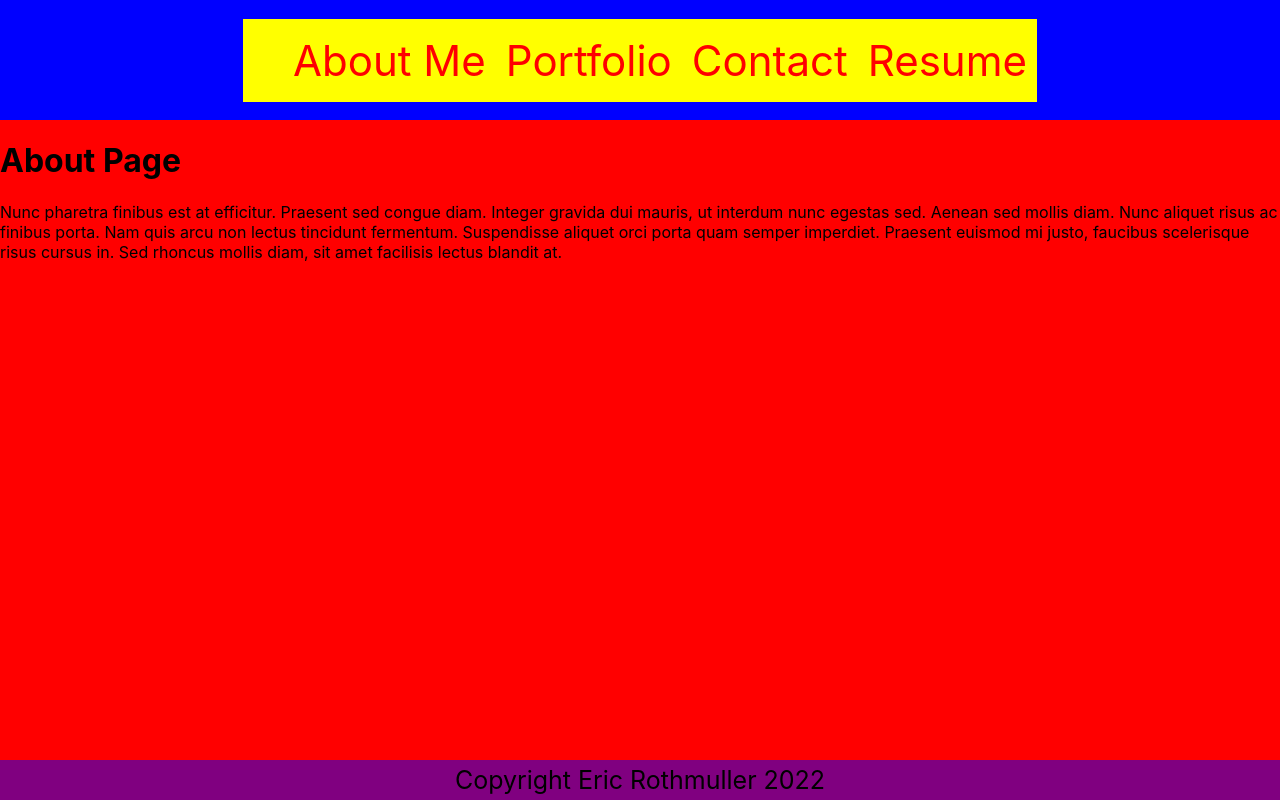
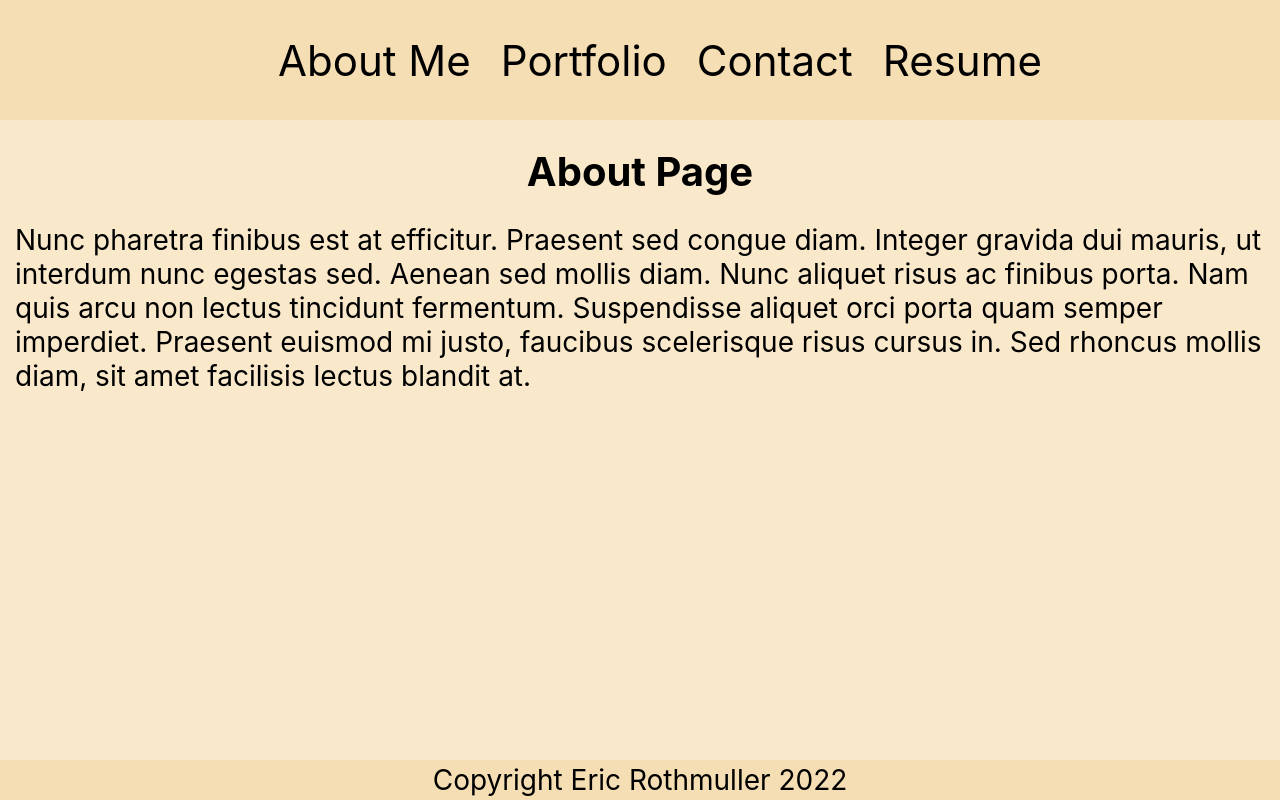
Before and after one commit to ericrothmuller/My-Portfolio, a React (Create React App) app: page / in a window 1280 px wide. Built offline with nearby package versions, Linux system fonts and the light colour scheme.

Commit message:
Added background-color stylings and some spacing stylings

```diff
--- a/src/Style.css
+++ b/src/Style.css
@@ -1,9 +1,21 @@
 h1 {
   color: black;
+  padding-left: 15px;
+  padding-right: 15px;
+  text-align: center;
+  font-size: 40px;
+}
+
+p {
+  margin: 0px;
+  padding: 0px;
+  padding-left: 15px;
+  padding-right: 15px;
+  font-size: 28px;
 }
 
 .main-page-body {
-  background-color: red;
+  background-color: rgb(249, 232, 202);
   height: 95vh;
   display: flex;
   flex-direction: column;
@@ -15,7 +27,7 @@ h1 {
   display: flex;
   height: 15vh;
   width: 100vw;
-  background-color: blue;
+  background-color: wheat;
   justify-content: center;
   align-items: center;
   z-index: 1;
@@ -23,14 +35,9 @@ h1 {
   padding: 0px;
 }
 
-p {
-  margin: 0px;
-  padding: 0px;
-}
-
 footer {
   display: flex;
-  background-color: purple;
+  background-color: wheat;
   height: 5vh;
   width: 100vw;
   margin: 0px;
@@ -41,21 +48,21 @@ footer {
 }
 
 .main-nav-items {
-  background-color: yellow;
+  background-color: wheat;
   z-index: 2;
 }
 
 li {
   display: inline;
-  padding: 10px;
+  padding: 15px;
   font-size: 42px;
 }
 
 li a {
-  color: red;
+  color: Black;
   text-decoration: none;
 }
 
 li a:hover {
-  color: blue;
+  opacity: 0.8;
 }
```
